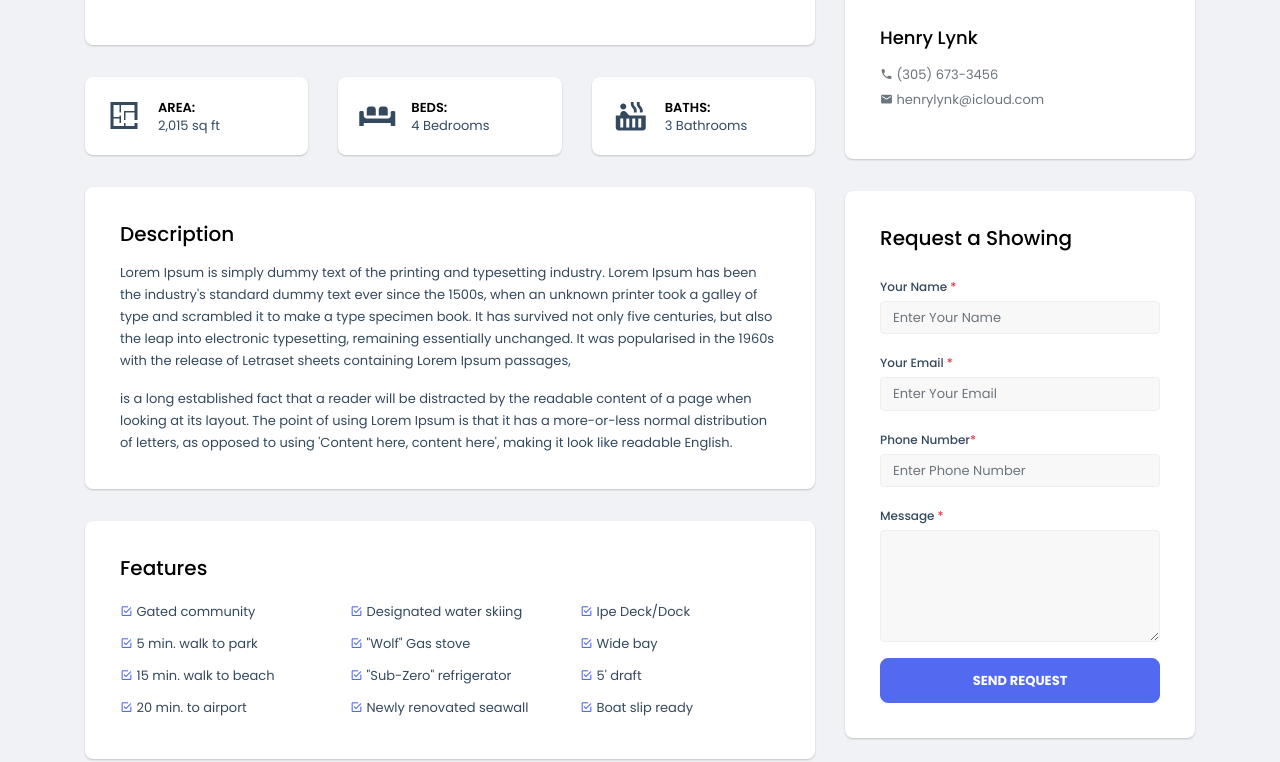
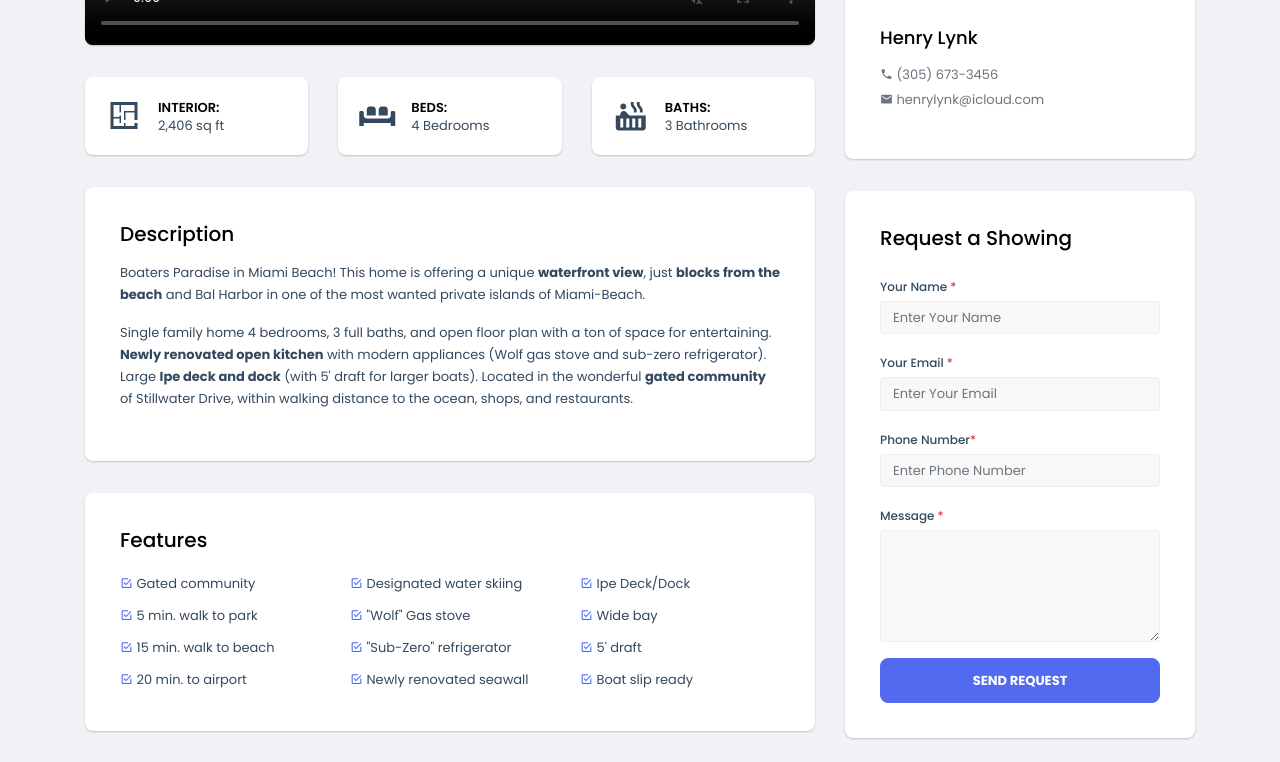
Before and after one commit to henrylynk/henrylynk.github.io, a plain HTML site: page index.html in a window 1280 px wide. Shown: the part 1238-2000 px from the top of the page. Drawn offline with Linux system fonts and the light colour scheme; grey boxes are pictures that could not be loaded; a script that the page names is missing.

Commit message:
added description

```diff
--- a/css/style.css
+++ b/css/style.css
@@ -149,7 +149,7 @@ a:focus {
     border-radius: 8px;
 }
 b, strong {
-    font-weight: 500;
+    font-weight: 700;
 }
 
 #content .card {
--- a/index.html
+++ b/index.html
@@ -138,12 +138,10 @@
                     <div class="card-body site-slider pl-0 pr-0 pt-0 pb-0">
                         <div style="width: 100%; height: 0; padding-bottom: 56.25%;">
                             <video style="position: absolute; width: 100%; height: 100%; left: 0; top: 0;" width="100%"
-                                   height="400" loop autoplay muted>
+                                   height="400" loop autoplay muted controls>
                                 <source src="img/drone.mp4" type="video/mp4">
                                 Your browser does not support the video tag.
                             </video>
-                            <!-- <iframe style="position: absolute; width: 100%; height: 100%; left: 0; top: 0;" width="100%" height="400" src="https://www.youtube.com/embed/X9ggd3jZ7ic?autoplay=1&loop=1&playlist=X9ggd3jZ7ic&controls=0" frameborder="0" allow="accelerometer; autoplay; loop; modestbranding; encrypted-media; gyroscope; picture-in-picture" allowfullscreen></iframe> -->
-
                         </div>
                     </div>
                 </div>
@@ -151,8 +149,8 @@
                     <div class="col-lg-4 col-md-4">
                         <div class="list-icon">
                             <i class="mdi mdi-floor-plan"></i>
-                            <strong>Area:</strong>
-                            <p class="mb-0">2,015 sq ft</p>
+                            <strong>Interior:</strong>
+                            <p class="mb-0">2,406 sq ft</p>
                         </div>
                     </div>
                     <div class="col-lg-4 col-md-4">
@@ -170,19 +168,48 @@
                         </div>
                     </div>
                 </div>
+<!--                <div class="row">-->
+<!--                    <div class="col-lg-4 col-md-4">-->
+<!--                        <div class="list-icon">-->
+<!--                            <i class="mdi mdi-home"></i>-->
+<!--                            <strong>Exterior:</strong>-->
+<!--                            <p class="mb-0">0.18 Acres</p>-->
+<!--                        </div>-->
+<!--                    </div>-->
+<!--                    <div class="col-lg-4 col-md-4">-->
+<!--                        <div class="list-icon">-->
+<!--                            <i class="mdi mdi-calendar"></i>-->
+<!--                            <strong>Year Built:</strong>-->
+<!--                            <p class="mb-0">1950</p>-->
+<!--                        </div>-->
+<!--                    </div>-->
+<!--                    <div class="col-lg-4 col-md-4">-->
+<!--                        <div class="list-icon">-->
+<!--                            <i class="mdi mdi-pound-box"></i>-->
+<!--                            <strong>MLS ID</strong>-->
+<!--                            <p class="mb-0">######</p>-->
+<!--                        </div>-->
+<!--                    </div>-->
+<!--                </div>-->
                 <div class="card padding-card">
                     <div class="card-body">
                         <h5 class="card-title mb-3">Description</h5>
-                        <p>Lorem Ipsum is simply dummy text of the printing and typesetting industry. Lorem Ipsum has
-                            been the industry's standard dummy text ever since the 1500s, when an unknown printer took a
-                            galley of type and scrambled it to make a type specimen book. It has survived not only five
-                            centuries, but also the leap into electronic typesetting, remaining essentially unchanged.
-                            It was popularised in the 1960s with the release of Letraset sheets containing Lorem Ipsum
-                            passages,</p>
-                        <p class="mb-0">is a long established fact that a reader will be distracted by the readable
-                            content of a page when looking at its layout. The point of using Lorem Ipsum is that it has
-                            a more-or-less normal distribution of letters, as opposed to using 'Content here, content
-                            here', making it look like readable English. </p>
+                        <p>
+                            Boaters Paradise in Miami Beach! This home is offering a unique <strong>waterfront
+                            view</strong>, just <strong>blocks from the beach</strong> and Bal Harbor in one of the
+                            most wanted private islands of
+                            Miami-Beach.
+                        </p>
+                        <p>
+                            Single family home 4 bedrooms, 3 full baths, and open floor plan with a ton of
+                            space for entertaining. <strong>Newly renovated open kitchen</strong> with modern appliances
+                            (Wolf gas stove
+                            and sub-zero refrigerator). Large <strong>Ipe deck and dock</strong> (with 5' draft for
+                            larger boats).
+                            Located in the wonderful <strong>gated community</strong> of Stillwater Drive, within walking
+                            distance to the
+                            ocean, shops, and restaurants.
+                        </p>
                     </div>
                 </div>
                 <div class="card padding-card">
@@ -308,7 +335,7 @@
                         var setting = {
                             "height": 540,
                             "width": "100%",
-                            "zoom": 15,
+                            "zoom": 14,
                             "queryString": "1220 Stillwater Drive, Miami Beach, FL, USA",
                             "place_id": "ChIJpdHbvvKy2YgRzanK57HkTjw",
                             "satellite": false,
```
Also changed, not shown: 1 other file.
